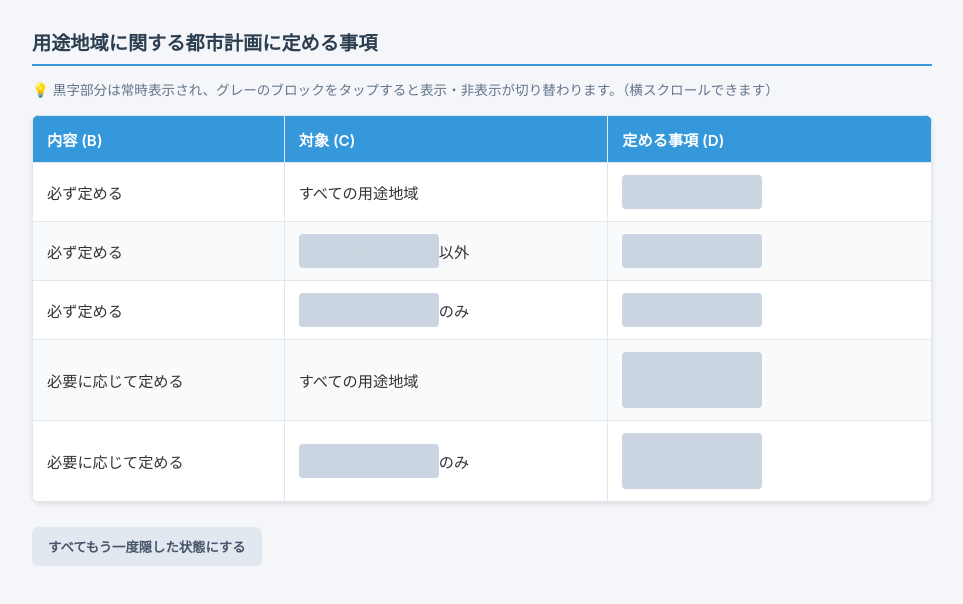
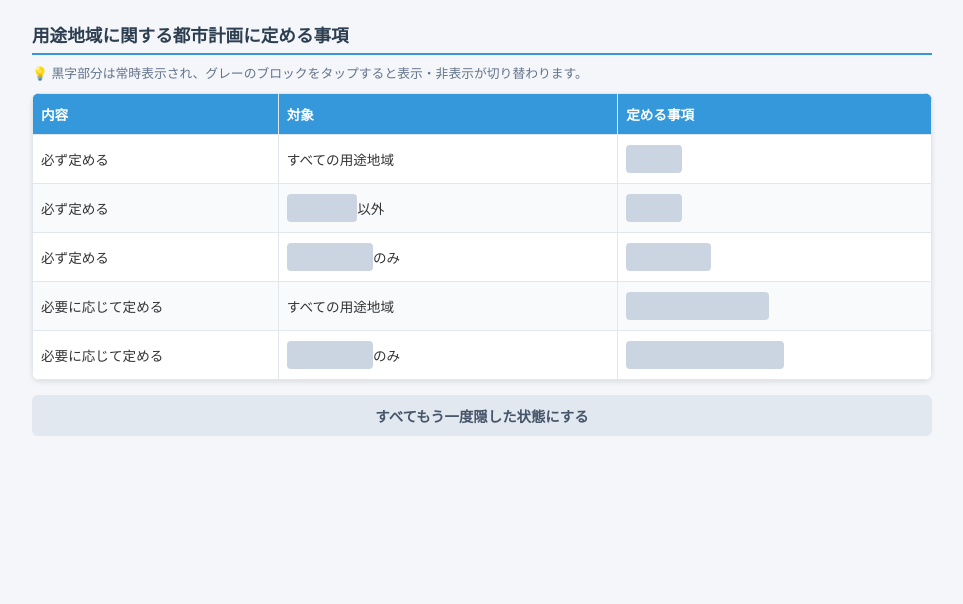
Before and after one commit to nharuka4915-lgtm/yoto_quiz, a plain HTML site: page index.html in a window 1280 px wide. Shown: the whole page, without its empty margins (158-1121 px from the left). Drawn offline with Linux system fonts and the light colour scheme.

Commit message:
Update index.html

```diff
--- a/index.html
+++ b/index.html
@@ -11,64 +11,60 @@
             color: #333;
             max-width: 900px;
             margin: 0 auto;
-            padding: 15px;
+            padding: 10px;
         }
         h1 {
-            font-size: 1.2rem;
+            font-size: 1.1rem;
             color: #2c3e50;
             border-bottom: 2px solid #3498db;
-            padding-bottom: 8px;
-            margin-bottom: 15px;
-        }
-        /* スマホで横スクロールできるようにする枠 */
-        .table-container {
-            width: 100%;
-            overflow-x: auto;
-            -webkit-overflow-scrolling: touch;
-            background: #fff;
-            box-shadow: 0 2px 5px rgba(0,0,0,0.1);
-            border-radius: 8px;
-            margin-bottom: 15px;
+            padding-bottom: 6px;
+            margin-bottom: 10px;
         }
         table {
             width: 100%;
             border-collapse: collapse;
-            min-width: 500px; /* スマホで縮みすぎないように最低幅を確保 */
+            background: #fff;
+            box-shadow: 0 2px 5px rgba(0,0,0,0.1);
+            border-radius: 8px;
+            overflow: hidden;
+            table-layout: fixed; /* スマホの幅にしっかり収める */
         }
         th, td {
             border: 1px solid #e1e8ed;
-            padding: 12px 14px;
+            padding: 10px 8px;
             text-align: left;
             vertical-align: middle;
-            font-size: 0.95rem;
+            font-size: 0.85rem;
+            word-break: auto-phrase; /* 綺麗な位置で改行させる */
+            overflow-wrap: break-word;
         }
         th {
             background-color: #3498db;
             color: white;
             font-weight: 600;
-            white-space: nowrap;
         }
         tr:nth-child(even) {
             background-color: #f8fafc;
         }
-        /* 列ごとの幅調整（3列分） */
-        th:nth-child(1), td:nth-child(1) { width: 28%; }
-        th:nth-child(2), td:nth-child(2) { width: 36%; }
-        th:nth-child(3), td:nth-child(3) { width: 36%; }
+        /* スマホの幅に合わせて3列の比率を調整（合計100%） */
+        th:nth-child(1), td:nth-child(1) { width: 27%; }
+        th:nth-child(2), td:nth-child(2) { width: 38%; }
+        th:nth-child(3), td:nth-child(3) { width: 35%; }
 
         /* 隠し要素（赤字部分）のスタイル */
         .hidden-item {
             background-color: #cbd5e1;
             color: #cbd5e1;
             cursor: pointer;
-            padding: 6px 10px;
+            padding: 4px 6px;
             border-radius: 4px;
             user-select: none;
             display: inline-block;
-            width: 120px;
+            max-width: 100%;
             text-align: center;
-            letter-spacing: 2px;
+            letter-spacing: 1px;
             transition: background-color 0.2s, color 0.2s;
+            box-sizing: border-box;
         }
         .hidden-item.revealed {
             background-color: #fef3c7;
@@ -76,17 +72,16 @@
             font-weight: bold;
             letter-spacing: normal;
             text-align: left;
-            width: auto;
             padding: 2px 4px;
         }
         .hint {
-            font-size: 0.85rem;
+            font-size: 0.8rem;
             color: #64748b;
-            margin-bottom: 15px;
+            margin-bottom: 10px;
             line-height: 1.4;
         }
         button {
-            margin-top: 10px;
+            margin-top: 15px;
             background-color: #e2e8f0;
             border: none;
             padding: 10px 16px;
@@ -94,6 +89,8 @@
             cursor: pointer;
             font-weight: bold;
             color: #475569;
+            width: 100%;
+            font-size: 0.9rem;
         }
         button:hover {
             background-color: #cbd5e1;
@@ -103,22 +100,20 @@
 <body>
 
     <h1>用途地域に関する都市計画に定める事項</h1>
-    <div class="hint">💡 黒字部分は常時表示され、グレーのブロックをタップすると表示・非表示が切り替わります。（横スクロールできます）</div>
+    <div class="hint">💡 黒字部分は常時表示され、グレーのブロックをタップすると表示・非表示が切り替わります。</div>
 
-    <div class="table-container">
     <table>
         <thead>
             <tr>
-                    <th>内容 (B)</th>
-                    <th>対象 (C)</th>
-                    <th>定める事項 (D)</th>
+                <th>内容</th>
+                <th>対象</th>
+                <th>定める事項</th>
             </tr>
         </thead>
         <tbody id="quiz-table">
             <!-- JavaScriptで動的に生成します -->
         </tbody>
     </table>
-    </div>
 
     <button onclick="resetAll()">すべてもう一度隠した状態にする</button>
 
```
Lines whose indentation alone changed are shown as unchanged.
